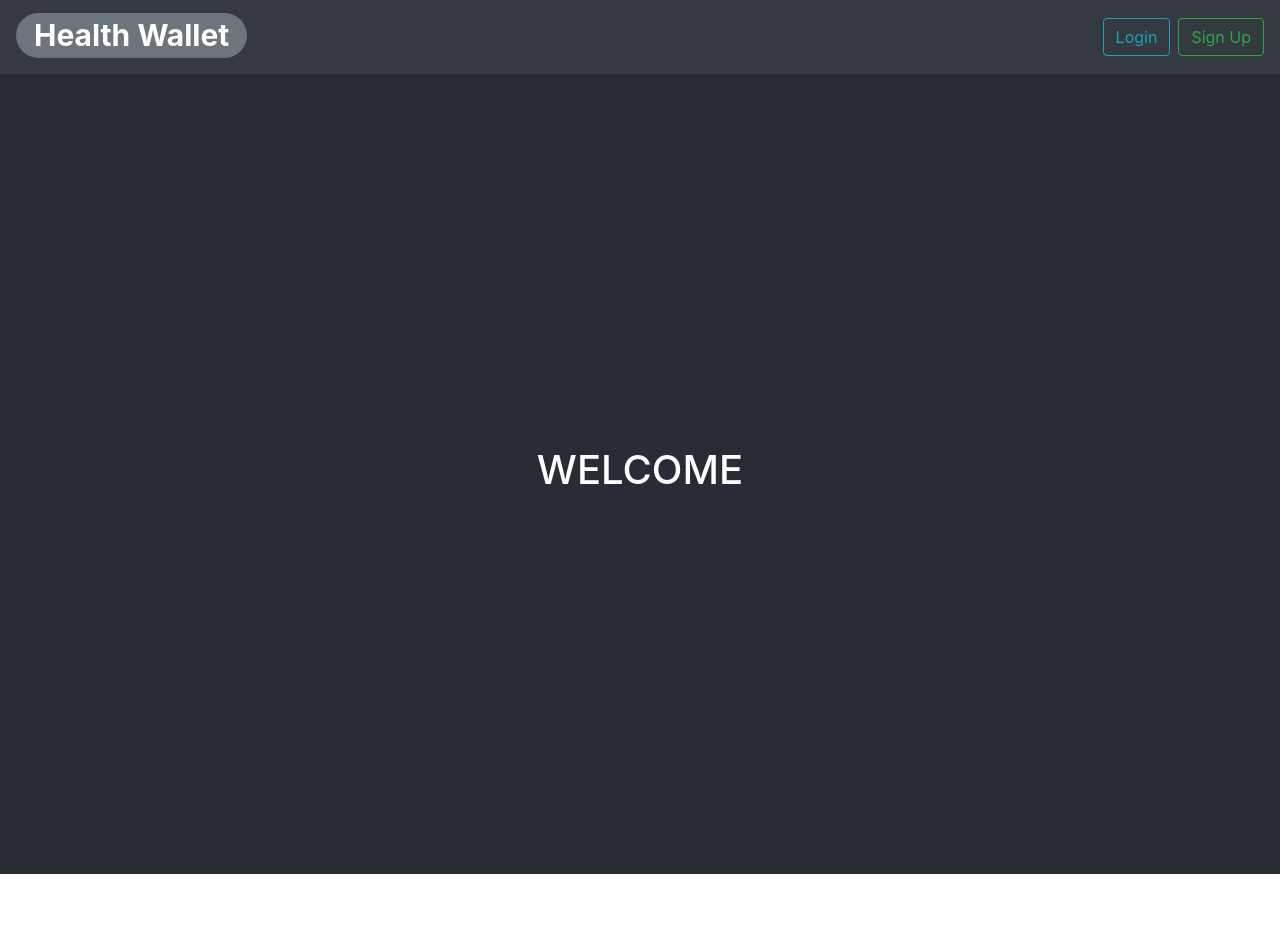
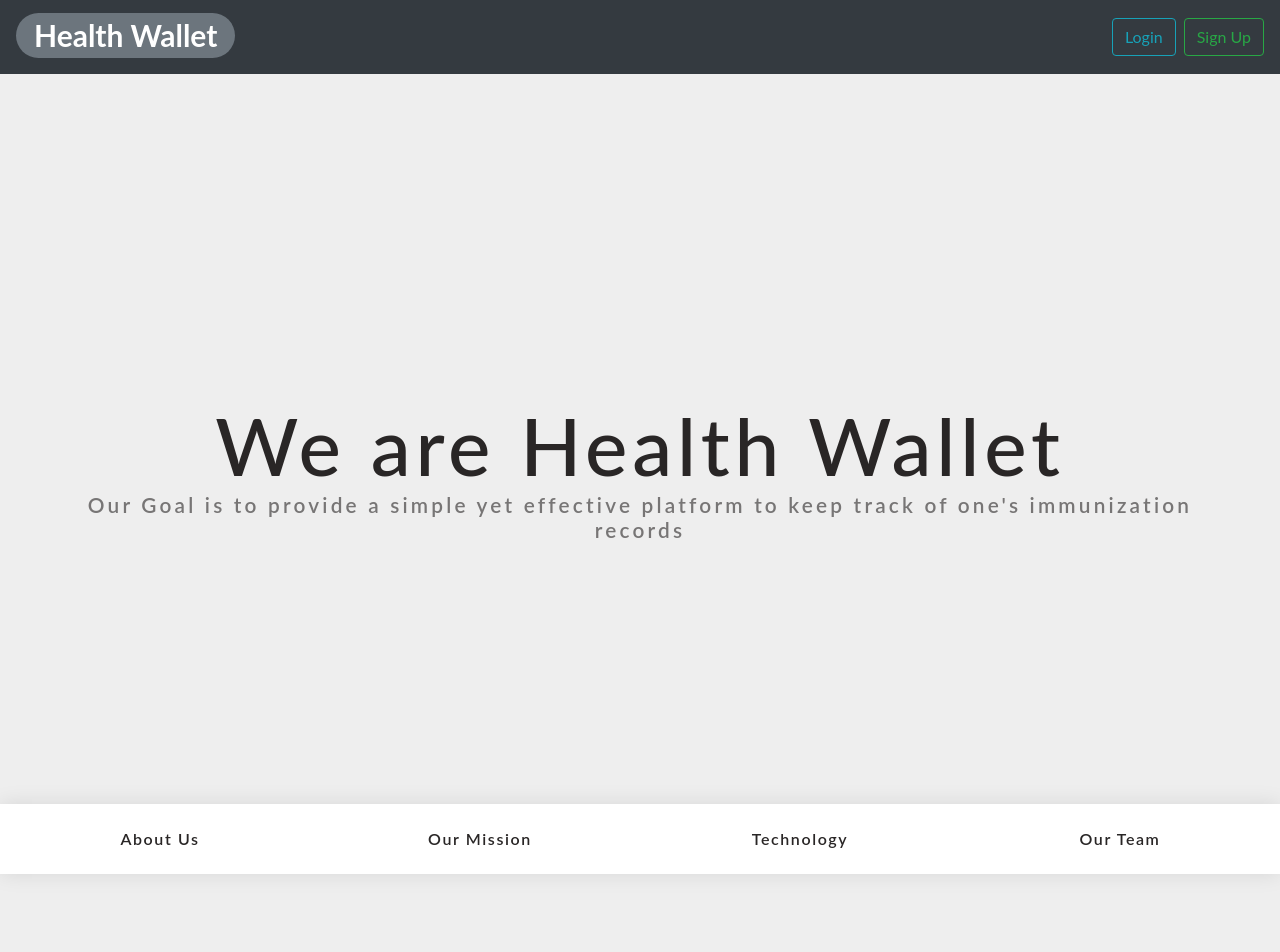
Before and after one commit to tletz24/Block-Rx, a React (Create React App) app in the folder our-app/: page /home in a window 1280 px wide. Shown: the top 952 px of the page. Before the commit the page ends 874 px from the top, so only its background shows below. Built offline with nearby package versions, Linux system fonts and the light colour scheme.

Commit message:
Homepage changed

```diff
--- a/our-app/package.json
+++ b/our-app/package.json
@@ -8,6 +8,7 @@
     "@testing-library/user-event": "^7.2.1",
     "axios": "^0.19.2",
     "bootstrap": "^4.4.1",
+    "node-sass": "^4.13.1",
     "react": "^16.13.0",
     "react-bootstrap": "^1.0.0-beta.17",
     "react-dom": "^16.13.0",
--- a/our-app/src/App.css
+++ b/our-app/src/App.css
@@ -14,14 +14,13 @@
 }
 
 .App-header {
-  background-color: #282c34;
   min-height: 100vh;
   display: flex;
   flex-direction: column;
   align-items: center;
   justify-content: center;
   font-size: calc(10px + 2vmin);
-  color: white;
+  color: #292626;
 }
 
 .App-link {
--- a/our-app/src/components/unauthenticated/HomePage.js
+++ b/our-app/src/components/unauthenticated/HomePage.js
@@ -1,8 +1,45 @@
 import React from 'react';
+import './HomePage.scss';
 
 function HomePage() {
     return (
-        <h1>WELCOME</h1>
+        <div>
+            <section class="et-hero-tabs">
+                <h1>We are Health Wallet</h1>
+                <h3>Our Goal is to provide a simple yet effective platform to keep track of one's immunization records</h3>
+                <div class="et-hero-tabs-container">
+                    <a class="et-hero-tab" href="#about-us">About Us</a>
+                    <a class="et-hero-tab" href="#testimonials">Our Mission</a>
+                    <a class="et-hero-tab" href="#technology">Technology</a>
+                    <a class="et-hero-tab" href="#our-team">Our Team</a>
+                    <span class="et-hero-tab-slider"></span>
+                </div>
+            </section>
+            <main class="et-main">
+                <section class="et-slide" id="about-us">
+                    <h1>About Us</h1>
+                    <h3>We are an Electrical Engineering and Computer Science Senior Design Group at the University of Toledo.
+                    Our goal as part of the college of engineering is to come up with & implement a senior design project that relates to our field of study.
+                    Our team is comprised of all Computer Science & Engineering (CSE) Majors; therefore our project deals exclusively with Computer Science & Software Engineering.</h3>
+                </section>
+                <section class="et-slide" id="testimonials">
+                    <h1>Our Mission</h1>
+                    <h3>Our mission is to create a better platform for the collection, storage and access of immunization records that will ultimately help everyone that takes part in the immunization process from doctors to patients. Our platform will be simple to use & available to all who participate.
+                        Finally, our platform will also provide some added benefits for the government agencies that have a had in the immunization process.</h3>
+                </section>
+                <section class="et-slide" id="technology">
+                    <h1>Technology</h1>
+                    <h3>The technology that we will be using to build this platfrom spans from cloud computing, the latest and greatest in front end development, and the new & emerging blockchain technology.
+                    With cloud computing, we can build our very resource-smart & scalable ecosystem for which to build our platform.
+                    Using the latest front-end technologies we can provide a very simple to understand & effective user experice.
+                    Finally, with the use of blockchain, we have an unparalleled level of security and tracability to the data which we consume.</h3>
+                </section>
+                <section class="et-slide" id="our-team">
+                    <h1>Our Team</h1>
+                    <h3>Our pictures will go here</h3>
+                </section>
+            </main>
+        </div >
     );
 }
 
--- /dev/null
+++ b/our-app/src/components/unauthenticated/HomePage.scss
@@ -0,0 +1,91 @@
+body {
+    font-family: "Century Gothic", 'Lato', sans-serif;
+    background: #eee;
+ }
+
+ a {
+ text-decoration: none;
+ }
+
+ .et-hero-tabs,
+ .et-slide {
+ display: flex;
+ flex-direction: column;
+ justify-content: center;
+ align-items: center;
+ height: 100vh;
+ position: relative;
+ background: #eee;
+ color: #292626;
+    text-align: center;
+    padding: 0 2em;
+ h1 {
+    font-size: 2rem;
+    margin: 0;
+    letter-spacing: 0.3rem;
+ }
+ h3 {
+    font-size: 1rem;
+    letter-spacing: 0.2rem;
+    opacity: 0.6;
+ }
+ }
+
+ .et-hero-tabs-container {
+ display: flex;
+ flex-direction: row;
+ position: absolute;
+ bottom: 0;
+ width: 100%;
+ height: 70px;
+ box-shadow: 0 0 20px rgba(0, 0, 0, 0.1);
+ background: #fff;
+ z-index: 10;
+ &--top {
+    position: fixed;
+    top: 0;
+ }
+ }
+
+ .et-hero-tab {
+ display: flex;
+ justify-content: center;
+ align-items: center;
+ flex: 1;
+ color: #292626;
+ letter-spacing: 0.1rem;
+    transition: all 0.5s ease;
+    font-size: 0.8rem;
+  &:hover {
+        color:white;
+  background: gray;
+        transition: all 0.5s ease;
+ }
+ }
+
+ .et-hero-tab-slider {
+ position: absolute;
+ bottom: 0;
+ width: 0;
+ height: 6px;
+ background: #66B1F1;
+ transition: left 0.3s ease;
+ }
+
+ @media (min-width: 800px) {
+ .et-hero-tabs,
+ .et-slide {
+ h1 {
+    font-size: 5rem;
+ }
+
+ h3{
+     font-size: 1.3rem;
+     font-weight: 600;
+ }
+}
+.et-hero-tab {
+    font-size: 1rem;
+    font-weight: 600;
+}
+ }
```
Also changed, not shown: 1 other file (tests, documents, lock files or other folders).
